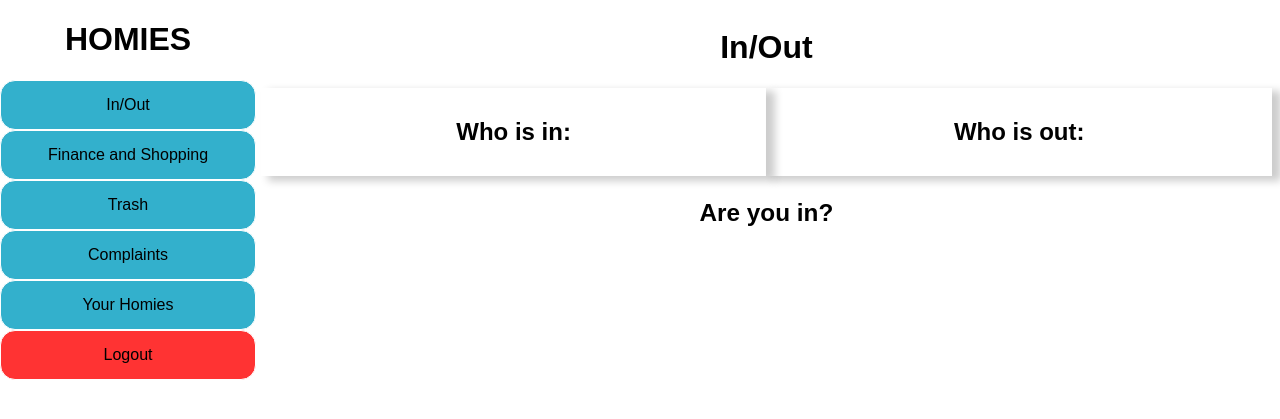
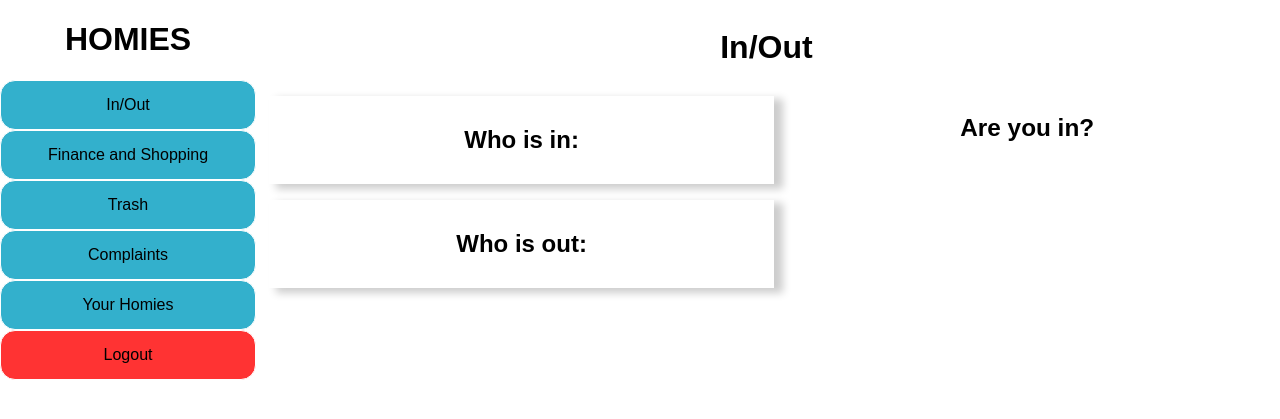
Before and after one commit to abdulmalik29/first_group_project, a PHP site: page /alarm.php in a window 1280 px wide. Shown: the top 419 px of the page. Run offline with PHP 8.4, Linux system fonts and the light colour scheme; the visitor is signed in with stand-in values (Sample User, id 1); data that the repository does not hold is empty; a stand-in replaces the project's code that opens the database connection.

Commit message:
trying to make alarm beautiful

```diff
--- a/mystyle.css
+++ b/mystyle.css
@@ -163,6 +163,7 @@ div.form {
 
 .rightcol .alarm {
   padding: 10px;
+  margin: 8px;
   box-shadow: 8px 4px 8px 1px rgba(0, 0, 0, 0.2);
   float: left; width: 50%;
 }
```
